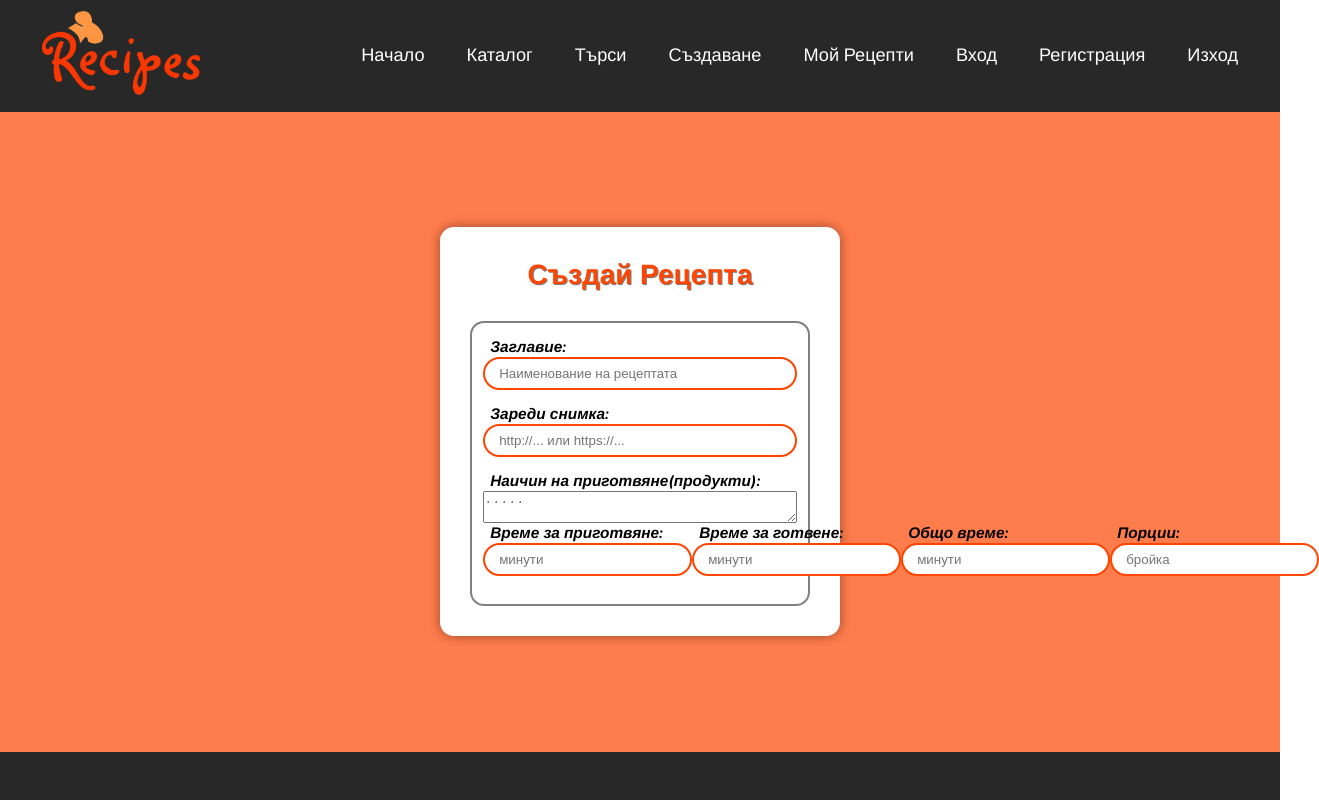
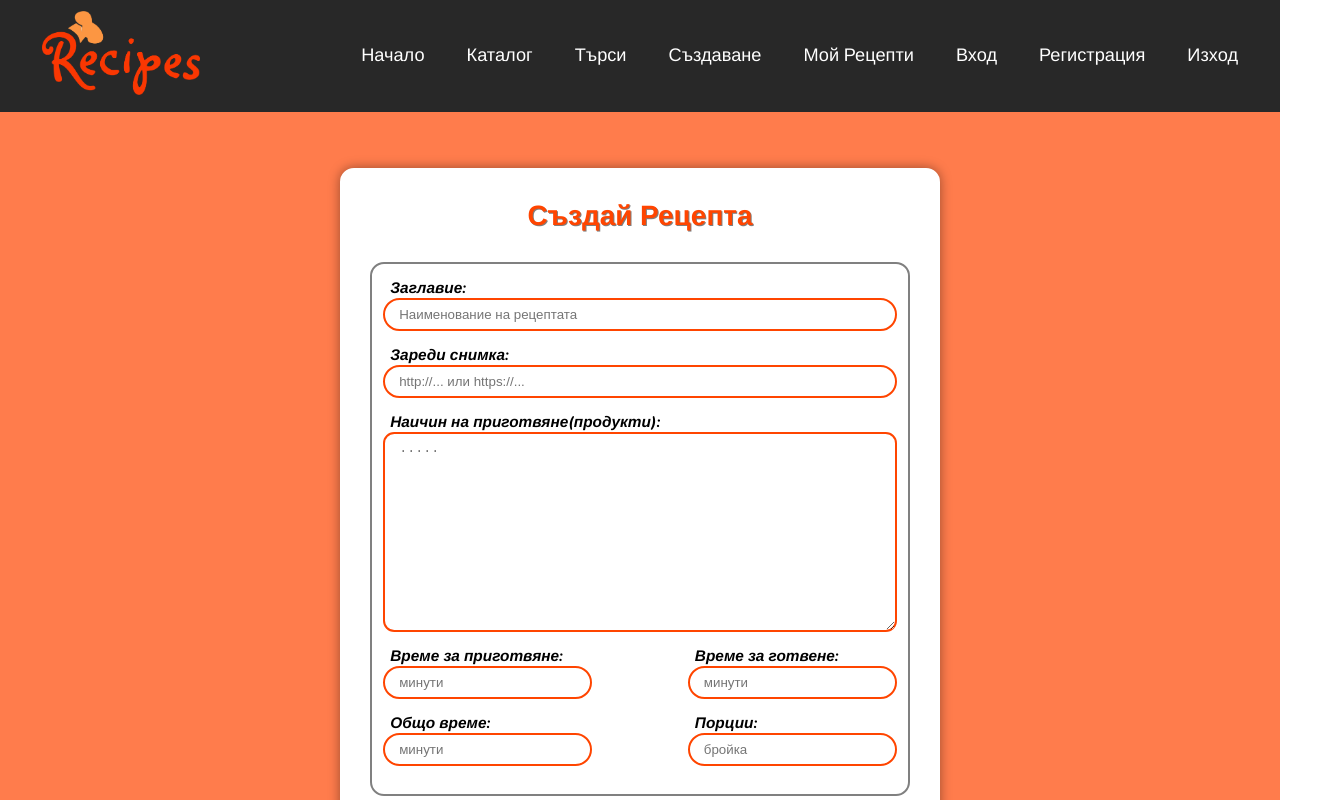
Before and after one commit to venelinkolev/exam-project-reactjs, a React (Vite) app: page /create in a window 1280 px wide. Shown: the top 800 px of the page, 1319 px wide, since content can reach past the window. Built offline with nearby package versions, Linux system fonts and the light colour scheme.

Commit message:
Recipe Form Finish

```diff
--- a/src/components/Create/Create.css
+++ b/src/components/Create/Create.css
@@ -2,15 +2,14 @@
     display: flex;
     justify-content: center;
     align-items: center;
-    width: auto;
-    height: 80vh;
+    padding: 4rem;
     background-color: rgb(255, 69, 0, 0.7);
 
 }
 
 .create-recipe {
     padding: 2rem;
-    width: 400px;
+    width: 600px;
     height: auto;
     display: flex;
     flex-direction: column;
--- a/src/components/FormRecipe/FormRecipe.css
+++ b/src/components/FormRecipe/FormRecipe.css
@@ -23,26 +23,31 @@
     margin-bottom: 1rem;
 }
 
+.form-container textarea {
+    padding: 0.5rem 1rem;
+    border: 2px solid orangered;
+    border-radius: 0.8rem;
+    margin-bottom: 1rem;
+    height: 200px;
+}
+
 .form-container input:hover {
     border: 2px solid orange;
 }
 
 .recipe-more-info {
     display: flex;
+    flex-direction: column;
+    /* width: 100%; */
+    flex: 1 1 auto;
 }
 
 .row-first,
 .row-second {
     display: flex;
+    justify-content: space-between;
 }
 
 .form-container .recipe-more-info input {
     /* width: 130px; */
 }
-
-.prepTime,
-.cookTime,
-.totalTime,
-.servings {
-    /* flex-basis: 150px; */
-}
```
